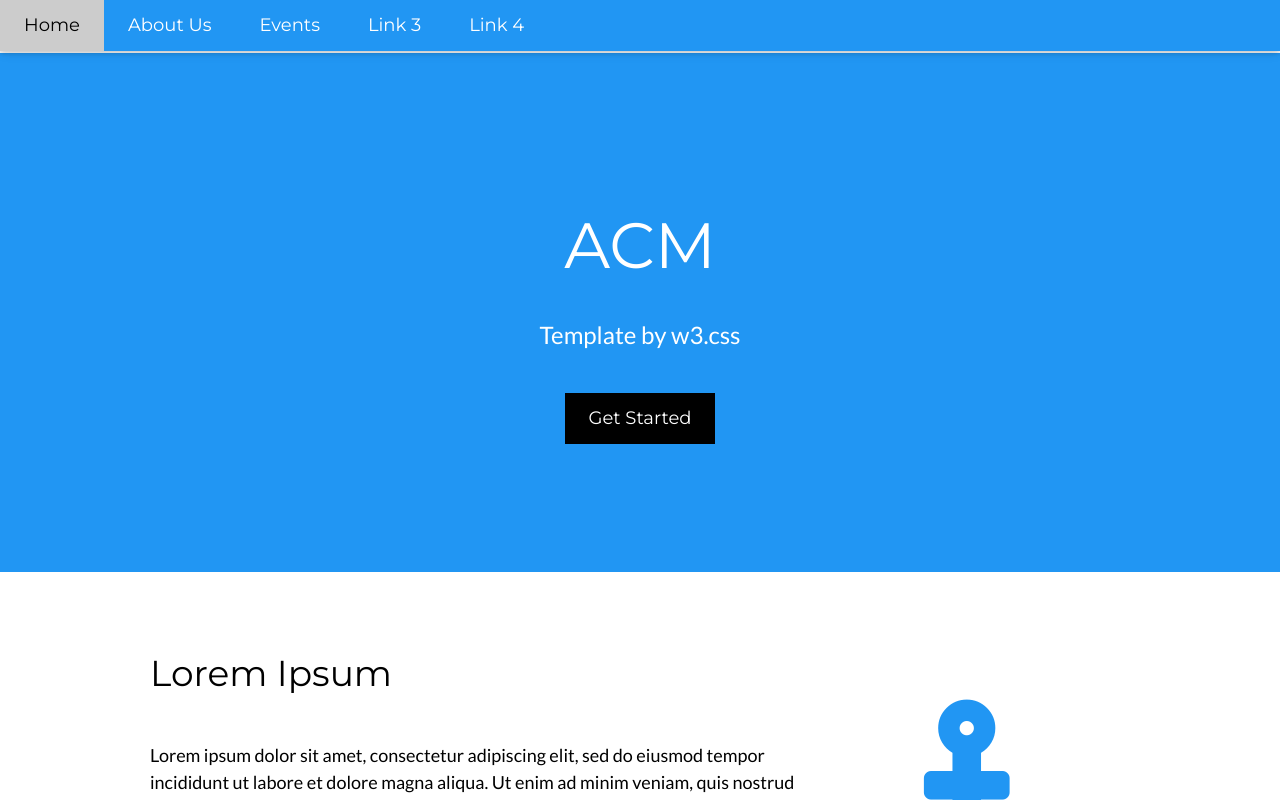
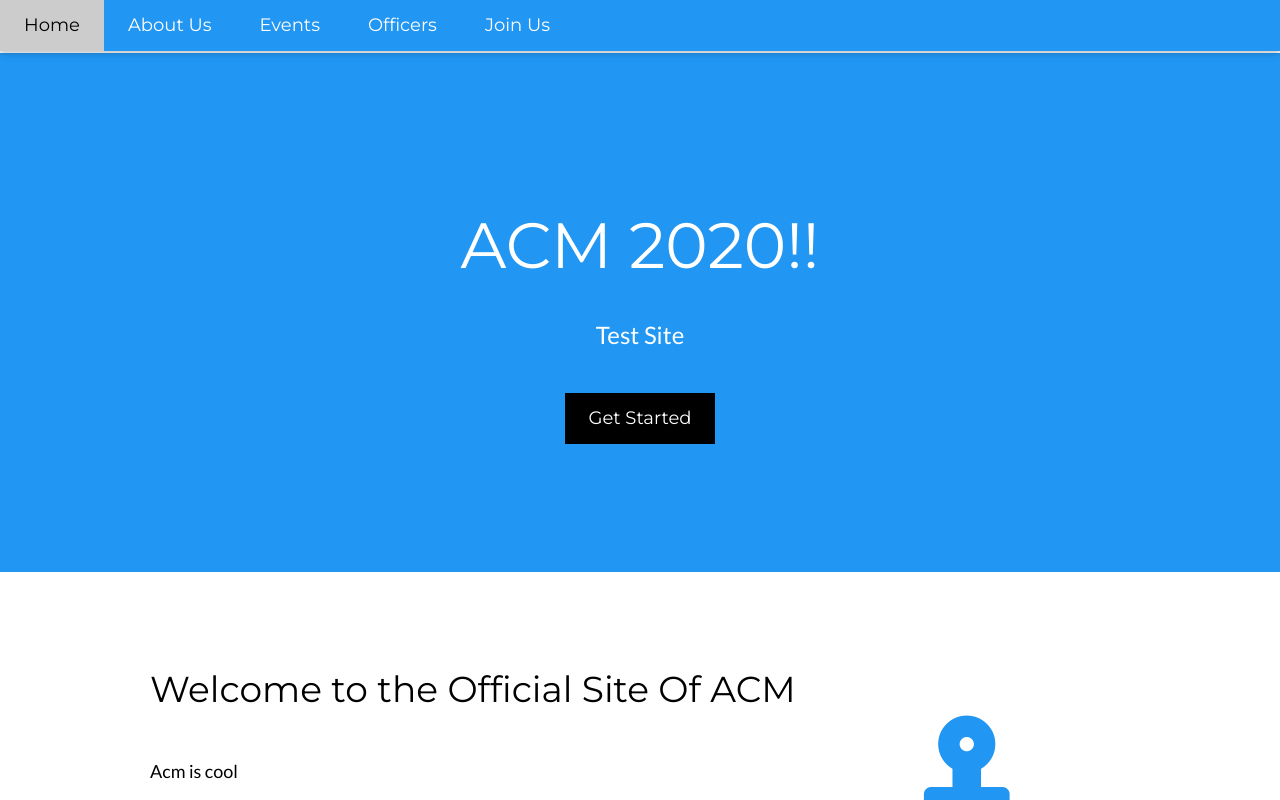
Before and after one commit to AaronEhrman/ScopeSU-Fall2019, an Angular app: page / in a window 1280 px wide. Shown: the top 800 px of the page. Built offline with nearby package versions, Linux system fonts and the light colour scheme.

Commit message:
site name

```diff
--- a/src/app/app.component.html
+++ b/src/app/app.component.html
@@ -1,6 +1,6 @@
 <!DOCTYPE html>
 <html lang="en">
-<title>W3.CSS Template</title>
+<title>Official ACM</title>
 <meta charset="UTF-8">
 <meta name="viewport" content="width=device-width, initial-scale=1; text/html; charset=iso-8859-2" http-equiv="Content-Type">
 <link rel="stylesheet" href="https://www.w3schools.com/w3css/4/w3.css">
@@ -22,54 +22,38 @@
     <a href="#" class="w3-bar-item w3-button w3-padding-large w3-white">Home</a>
     <a href="#" class="w3-bar-item w3-button w3-hide-small w3-padding-large w3-hover-white">About Us</a>
     <a href="#" class="w3-bar-item w3-button w3-hide-small w3-padding-large w3-hover-white">Events</a>
-    <a href="#" class="w3-bar-item w3-button w3-hide-small w3-padding-large w3-hover-white">Link 3</a>
-    <a href="#" class="w3-bar-item w3-button w3-hide-small w3-padding-large w3-hover-white">Link 4</a>
+    <a href="#" class="w3-bar-item w3-button w3-hide-small w3-padding-large w3-hover-white">Officers</a>
+    <a href="#" class="w3-bar-item w3-button w3-hide-small w3-padding-large w3-hover-white">Join Us</a>
   </div>
 
   <!-- Navbar on small screens -->
   <div id="navDemo" class="w3-bar-block w3-white w3-hide w3-hide-large w3-hide-medium w3-large">
     <a href="#" class="w3-bar-item w3-button w3-padding-large">About Us</a>
-    <a href="#" class="w3-bar-item w3-button w3-padding-large">Link 2</a>
-    <a href="#" class="w3-bar-item w3-button w3-padding-large">Link 3</a>
-    <a href="#" class="w3-bar-item w3-button w3-padding-large">Link 4</a>
+    <a href="#" class="w3-bar-item w3-button w3-padding-large">Events</a>
+    <a href="#" class="w3-bar-item w3-button w3-padding-large">Officers</a>
+    <a href="#" class="w3-bar-item w3-button w3-padding-large">Join Us</a>
   </div>
 </div>
 
 <!-- Header -->
 <header class="w3-container w3-blue w3-center" style="padding:128px 16px">
-  <h1 class="w3-margin w3-jumbo">ACM </h1>
-  <div class="w3-content w3-section" style="max-width:500px">
-    <img class="mySlides" src="img_la.jpg" style="width:100%">
-    <img class="mySlides" src="img_ny.jpg" style="width:100%">
-    <img class="mySlides" src="img_chicago.jpg" style="width:100%">
-  </div>
+  <h1 class="w3-margin w3-jumbo">ACM 2020!!</h1>
 
-  <script>
-  var myIndex = 0;
-  carousel();
-
-  function carousel() {
-    var i;
-    var x = document.getElementsByClassName("mySlides");
-    for (i = 0; i < x.length; i++) {
-      x[i].style.display = "none";
-    }
-    myIndex++;
-    if (myIndex > x.length) {myIndex = 1}
-    x[myIndex-1].style.display = "block";
-    setTimeout(carousel, 2000); // Change image every 2 seconds
-  }
-  </script>
-  <p class="w3-xlarge">Template by w3.css</p>
+  <p class="w3-xlarge">Test Site</p>
   <button class="w3-button w3-black w3-padding-large w3-large w3-margin-top">Get Started</button>
 </header>
 
+<div class="w3-content w3-section" style="max-width:500px">
+  <img class="mySlides" src="https://d39f23jfph0ylk.cloudfront.net/exampleimagehost.com.jpg" style="width:100%">
+  <img class="mySlides" src="img_ny.jpg" style="width:100%">
+  <img class="mySlides" src="img_chicago.jpg" style="width:100%">
+</div>
 <!-- First Grid -->
 <div class="w3-row-padding w3-padding-64 w3-container">
   <div class="w3-content">
     <div class="w3-twothird">
-      <h1>Lorem Ipsum</h1>
-      <h5 class="w3-padding-32">Lorem ipsum dolor sit amet, consectetur adipiscing elit, sed do eiusmod tempor incididunt ut labore et dolore magna aliqua. Ut enim ad minim veniam, quis nostrud exercitation ullamco laboris nisi ut aliquip ex ea commodo consequat.</h5>
+      <h1>Welcome to the Official Site Of ACM</h1>
+      <h5 class="w3-padding-32">Acm is cool</h5>
 
       <p class="w3-text-grey">Lorem ipsum dolor sit amet, consectetur adipiscing elit, sed do eiusmod tempor incididunt ut labore et dolore magna aliqua. Ut enim ad minim veniam, quis nostrud exercitation ullamco laboris nisi ut aliquip ex ea commodo consequat. Excepteur sint
         occaecat cupidatat non proident, sunt in culpa qui officia deserunt mollit anim id est laborum consectetur adipiscing elit, sed do eiusmod tempor incididunt ut labore et dolore magna aliqua. Ut enim ad minim veniam, quis nostrud exercitation ullamco
@@ -127,6 +111,21 @@
     x.className = x.className.replace(" w3-show", "");
   }
 }
+
+var myIndex = 0;
+  carousel();
+
+  function carousel() {
+    var i;
+    var x = document.getElementsByClassName("mySlides");
+    for (i = 0; i < x.length; i++) {
+      x[i].style.display = "none";
+    }
+    myIndex++;
+    if (myIndex > x.length) {myIndex = 1}
+    x[myIndex-1].style.display = "block";
+    setTimeout(carousel, 2000); // Change image every 2 seconds
+  }
 </script>
 
 </body>
```
